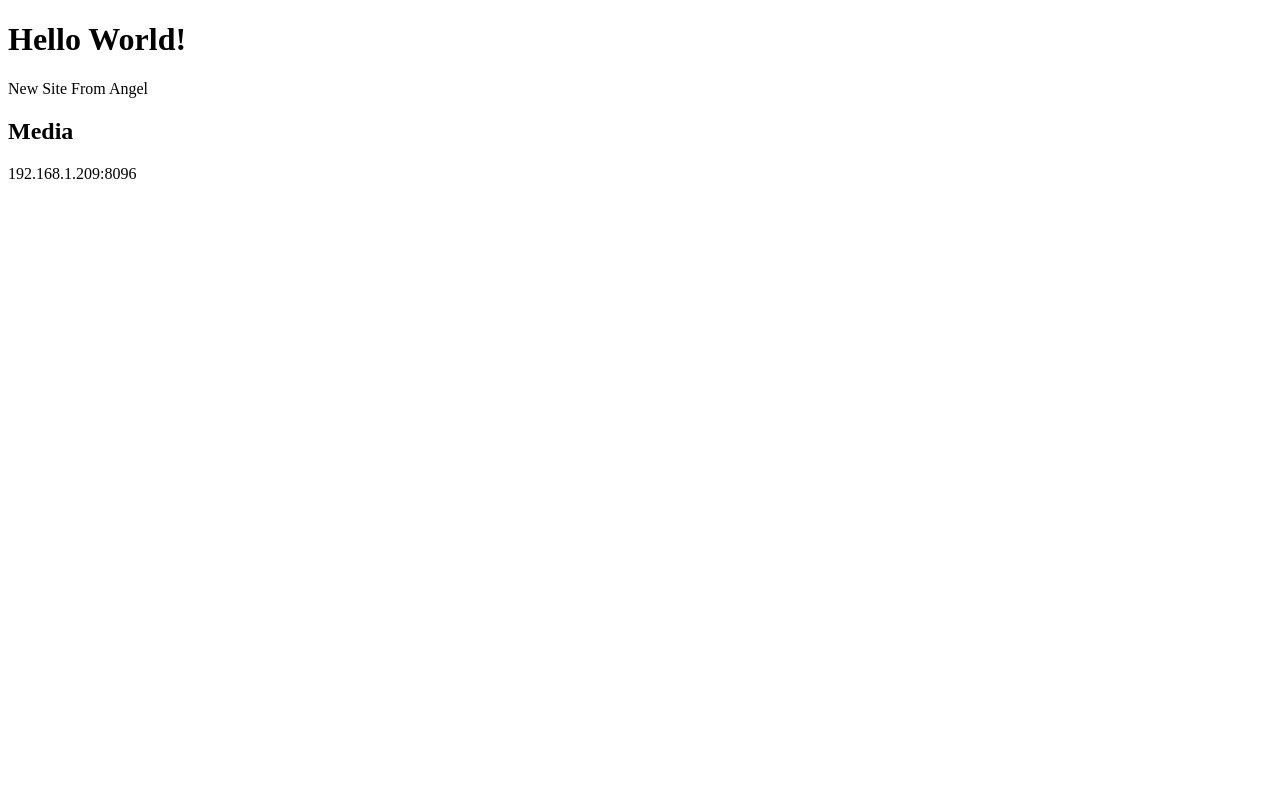
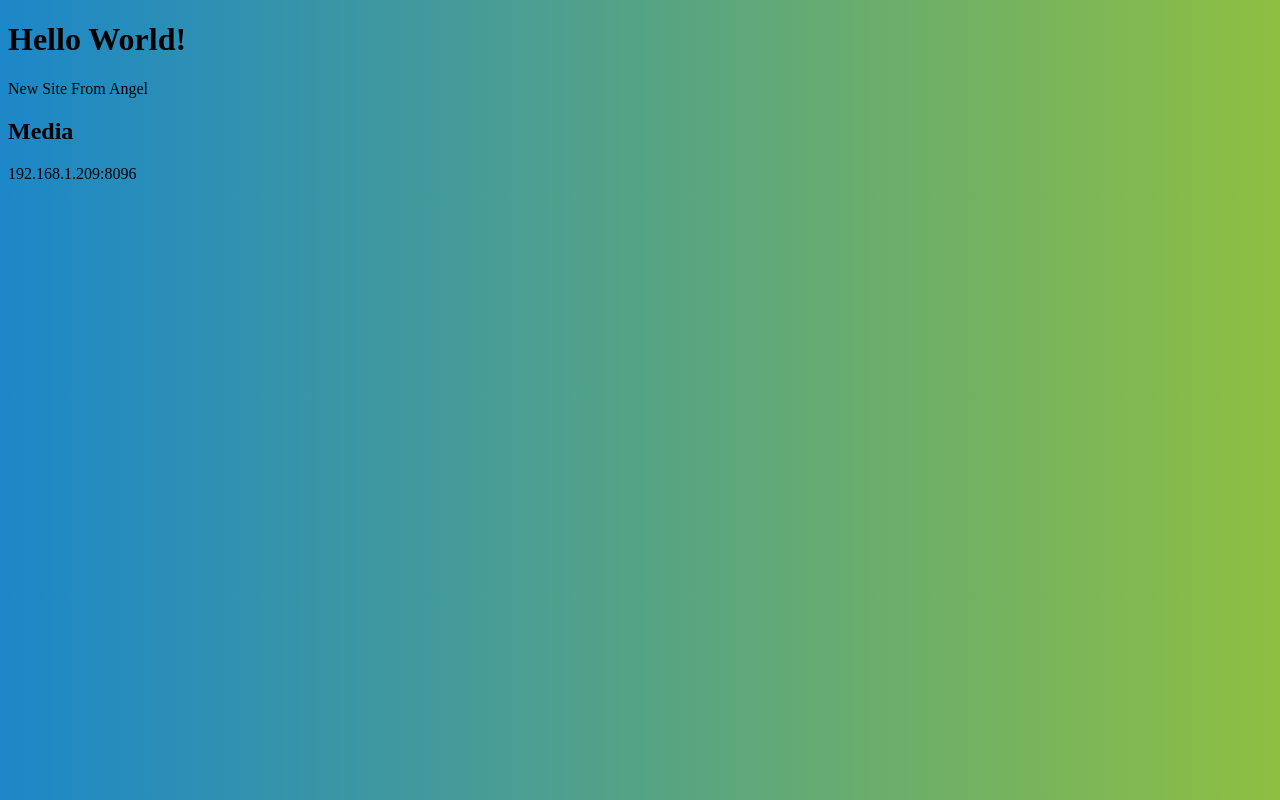
Before and after one commit to DroppedAngel/dropped.lat, a plain HTML site: page index.html in a window 1280 px wide. Drawn offline with Linux system fonts and the light colour scheme.

Commit message:
Update index.html

```diff
--- a/index.html
+++ b/index.html
@@ -1,7 +1,15 @@
 <!DOCTYPE html>
 <html>
-<head><title>ATG</title></head>
-<body>
+<head>
+    <style>
+        #gradient {
+          background-color: blue;/* For browsers that do not support gradients */
+          background-image: linear-gradient(to right, #1c87c9, #8ebf42);
+        }
+      </style>
+    <title>ATG</title>
+</head>
+<body id="gradient">
     <h1>Hello World!</h1>
     <div id="introduction">
       <h2></h2>
```
